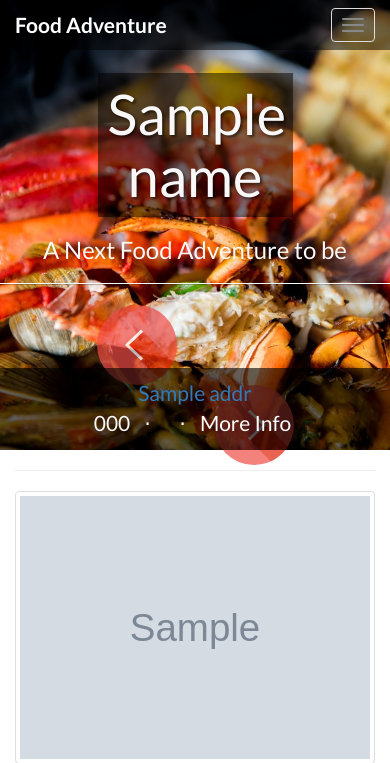
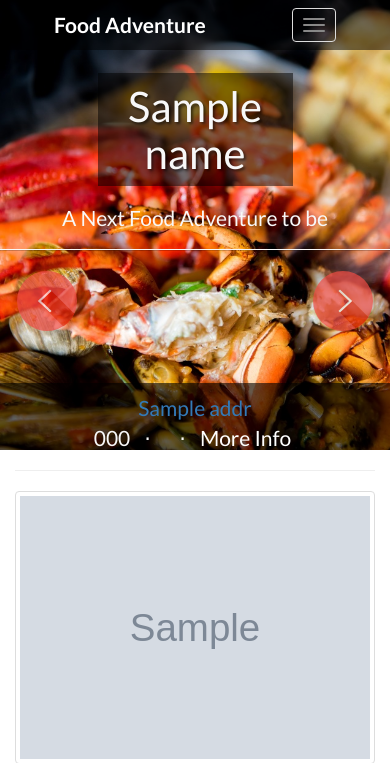
Before and after one commit to tinyjumbo/FoodChasing_Web, a Flask app: template web_app/templates/result.html in a window 390 px wide; the page is wider, and only the part inside the window is pictured. Shown: the top 763 px of that part. Run offline with Flask 2, Linux system fonts and the light colour scheme; the template is opened without the code that fills it: most values are stand-ins (such as "Sample title", 1, 10 or a date in 2020); grey boxes marked "Sample" are stand-in pictures; some libraries are stand-ins or nearby versions.

Commit message:
solve the adjuest screen problem

```diff
--- a/web_app/static/css/freelancer.css
+++ b/web_app/static/css/freelancer.css
@@ -39,6 +39,15 @@ header .intro-text .skills {
 /*the added stuffs*/
 
 /*nav bar*/
+#navinfo{
+    width:80%;
+    margin-right:10%;
+    margin-left:10%;
+
+}
+#bs-example-navbar-collapse-1{
+    margin-right: 5px;
+}
 
 #foodnav{
 
@@ -143,26 +152,39 @@ h1 {
 
 #back_icon{
 
+   position:relative;
     width:80px;
     height: 80px;
     opacity:0.7;
     fill: white;
     clear: none;
     margin-right: 30%;
+    margin-bottom:20%;
+
+
+
+
+
+
+
 }
 
 
 
+
 #next_icon{
-
+    position:relative;
     width:80px;
     height: 80px;
     opacity:0.7;
     fill: white;
     clear: none;
-    margin-left:30%;
+
+    margin-left: 30%;
+    margin-bottom:20%;
+
+
 }
-
 #info{
     display:block;
 
@@ -176,11 +198,12 @@ h1 {
     right: 0;
     box-sizing: border-box;
     margin-bottom: 0px;
-    margin-top:0px;
+    margin-top:3px;
     width:100%;
     margin-left:0px;
-    height:82px;
+    height:15%;
     font-size:1.5em;
+
 
 
 
@@ -188,6 +211,54 @@ h1 {
 #info .list-inline li a{
     color:white;
 }
+
+@media (max-width: 743px){
+#back_icon {
+    width:60px;
+    height: 60px;
+}
+    #next_icon{
+        width:60px;
+        height:60px;
+    }
+    .intro-header >h1{
+        font-size: 3em;
+    }
+    .intro-header > h3{
+        font-size: 1.5em;
+    }
+}
+
+@media (min-width: 1500px){
+
+
+    #address{
+        display:inline-block;
+        clear:none;
+        float:left;
+        font-size:0.8em;
+        margin-left:40%;
+    }
+    .list-inline{
+        clear:none;
+        float:left;
+        margin-left:2%;
+        font-size:0.8em;
+    }
+    #info{
+        height:10%;
+    }
+    #back_link{
+        margin-bottom: 40%;
+
+    }
+    #next_link{
+        margin-bottom:40%;
+    }
+}
+
+
+
 
 
 /*---footer info--*/
--- a/web_app/templates/index.html
+++ b/web_app/templates/index.html
@@ -240,7 +240,7 @@ $(document).ready(function(){
 
 
                             </li>
-                            <li id="right">
+                            <li id="right" >
                                 <a href="login.html" id="go-safe" class="btn btn-default btn-lg"> <span class="network-name">Go Safe</span></a>
                             </li>
 
--- a/web_app/templates/result.html
+++ b/web_app/templates/result.html
@@ -75,7 +75,7 @@
 
     <!-- Navigation -->
     <nav id="foodnav"  class="navbar navbar-default navbar-fixed-top topnav" role="navigation">
-        <div class="container topnav">
+        <div id="navinfo" class="container topnav">
             <!-- Brand and toggle get grouped for better mobile display -->
             <div class="navbar-header">
                 <button type="button" class="navbar-toggle" data-toggle="collapse" data-target="#bs-example-navbar-collapse-1">
@@ -116,11 +116,15 @@
                         <h1><span class="title">{{name}}</span></h1>
                         <h3>A Next Food Adventure to be</h3>
                         <hr class="intro-divider">
-                         <a id="back_link" href=""><img id="back_icon" src="../static/img/back_icon.svg"></a>
-                        <a id="next_link" href="">
-                            <img id="next_icon" src="../static/img/next_icon.svg"></a>
+            <span id="icons">
+            <a  id ="back_link" href=""><img id="back_icon" src="../static/img/back_icon.svg"></a>
+
+
+            <a id="next_link" href=""><img id="next_icon" src="../static/img/next_icon.svg" ></a>
+            </span>
+
                          <div id="info">
-                             <div><a href="https://www.google.com/maps/place/{{addr}}">{{addr}}</a></div>
+                             <div id="address"><a href="https://www.google.com/maps/place/{{addr}}">{{addr}}</a></div>
         <ul class="list-inline">
 
             <li>{{phone}}</li>
```
Also changed, not shown: web_app/static/css/landing-page.css (+7 -4 lines).
